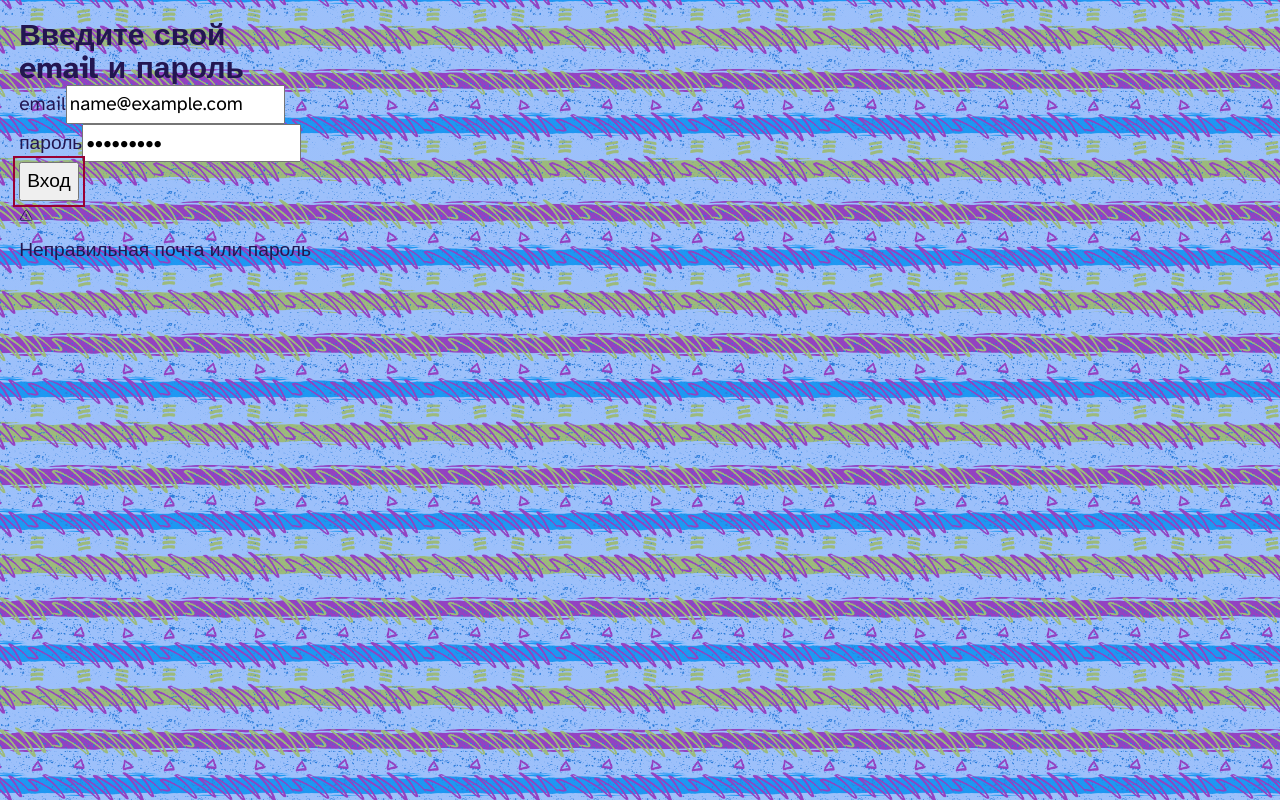
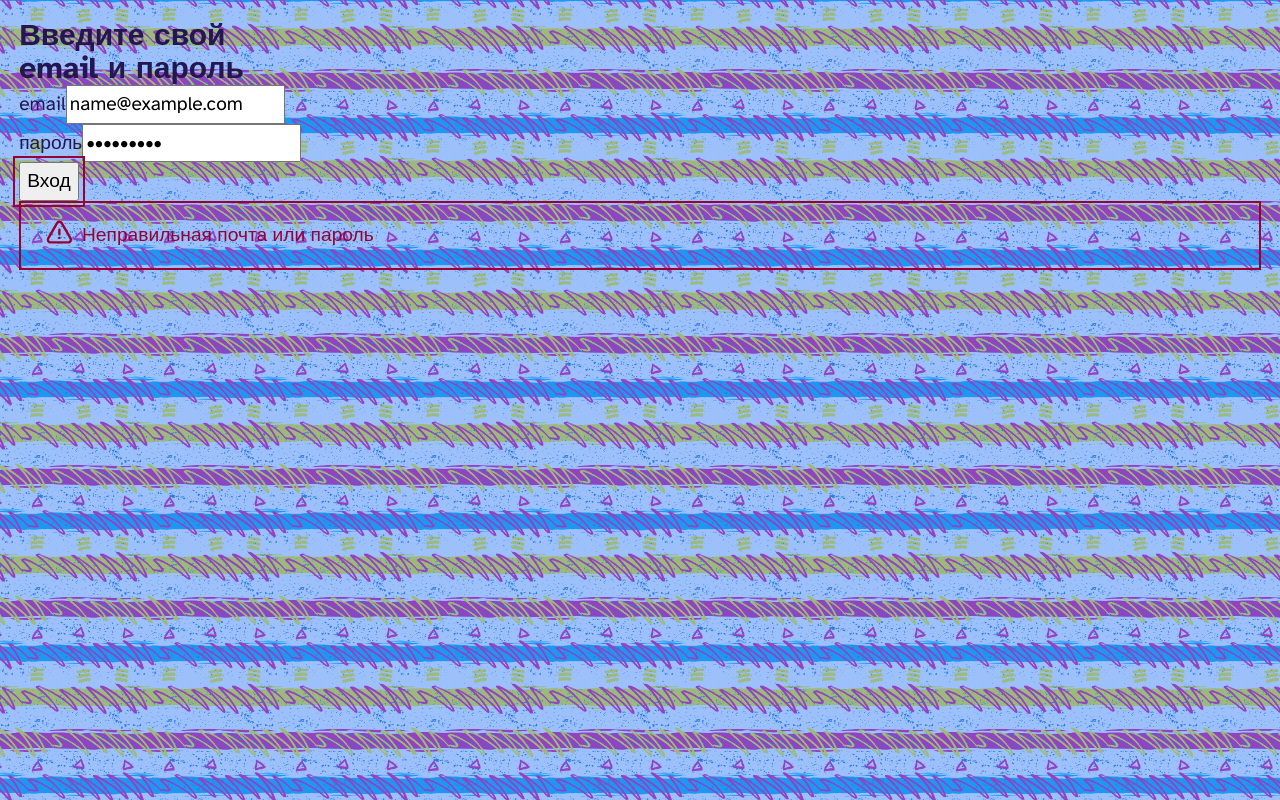
Before and after one commit to uncommon-type/clientapp, a React (Vite) app in the folder clientwebsite/: page / in a window 1280 px wide. Both pictures are taken after typing "name@example.com", "Sample123" into the empty fields and a click on the button "Вход". Built offline with nearby package versions, Linux system fonts and the light colour scheme; no server answers.

Commit message:
[#45] Add styles to <Alert /> component

```diff
--- a/clientwebsite/src/screens/common/Alert/Alert.jsx
+++ b/clientwebsite/src/screens/common/Alert/Alert.jsx
@@ -1,8 +1,10 @@
 import PropTypes from 'prop-types';
 import { ExclamationTriangleIcon as AlertIcon } from '@heroicons/react/24/outline';
 
+import styles from './alert.module.css';
+
 export const Alert = ({ message }) => (
-    <figure role='alert'>
+    <figure role='alert' className={`${styles['alert']} with-icon`}>
         <AlertIcon />
         <p>{message}</p>
     </figure>
--- /dev/null
+++ b/clientwebsite/src/screens/common/Alert/alert.module.css
@@ -0,0 +1,30 @@
+.alert {
+	/* --cluster-horizontal-alignment: center; */
+    --with-icon-alignment:flex-start;
+	--gutter: 0.5rem;
+
+	width: 100%;
+	padding: 1rem 1rem;
+	border: var(--border-width) var(--border-style-solid) var(--warn-bright);
+	color: var(--warn-bright);
+	animation: slide-up 350ms ease;
+}
+
+/*.with-icon {--with-icon-alignment}*/
+.alert svg {
+	flex-shrink: 0;
+	font-size: 2em;
+	stroke-width: 2;
+}
+
+@keyframes slide-up {
+	0% {
+		opacity: 0;
+		transform: translateY(0.4rem);
+	}
+
+	100% {
+		opacity: 1;
+		transform: translateY(0);
+	}
+}
```
